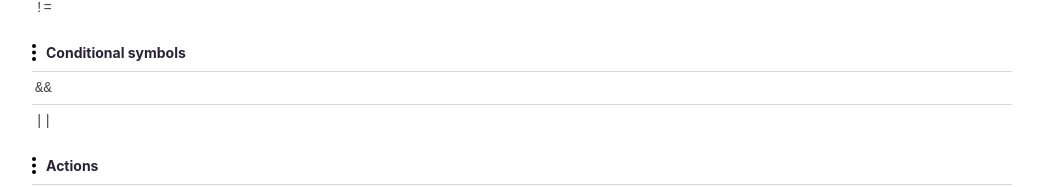
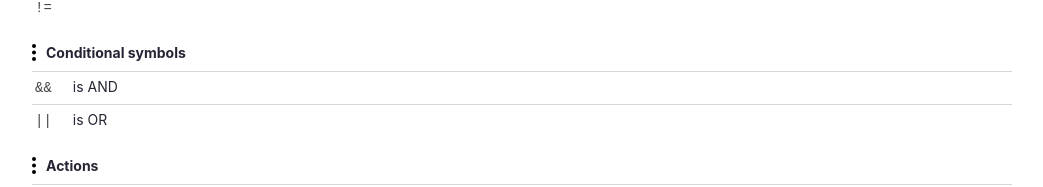
Before and after one commit to cursusdb/cursusdb-web, a SvelteKit app: page /documentation in a window 1280 px wide. Shown: the part 6036-6223 px from the top of the page, without its empty margins (228-1271 px from the left). Built offline with nearby package versions, Linux system fonts and the light colour scheme; a small style sheet from the web is missing.

Commit message:
is and and is or on documentation

```diff
--- a/src/routes/documentation/+page.svelte
+++ b/src/routes/documentation/+page.svelte
@@ -282,8 +282,8 @@ users:
 
         <h5>Conditional symbols</h5>
         <ul class="clean-list">
-            <li><code>&amp;&amp;</code></li>
-            <li><code>||</code></li>
+            <li><code>&amp;&amp;</code> is AND</li>
+            <li><code>||</code> is OR</li>
         </ul>
 
         <h5>Actions</h5>
@@ -970,6 +970,7 @@ tls-observers: false
 
     .clean-list code {
         background: none;
+        margin-right: 14px;
     }
 
     .clean-list li {
```
